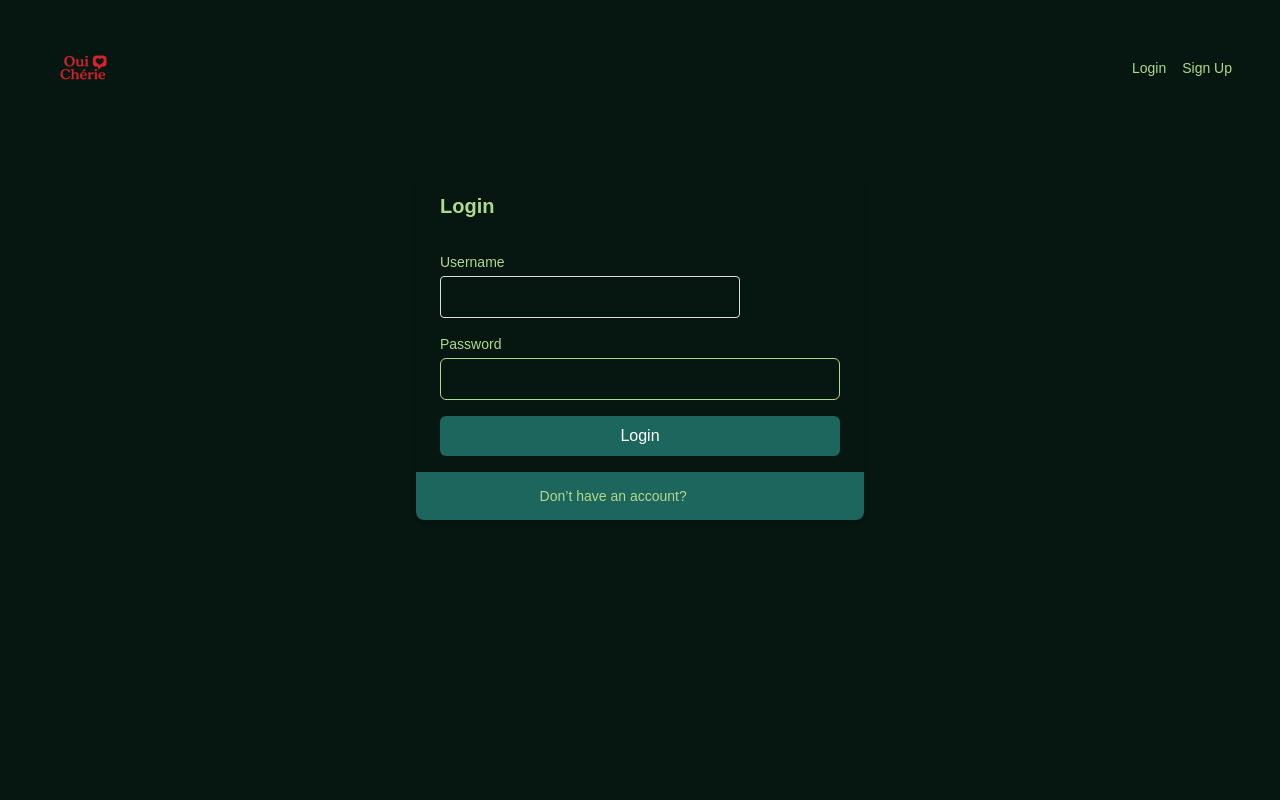
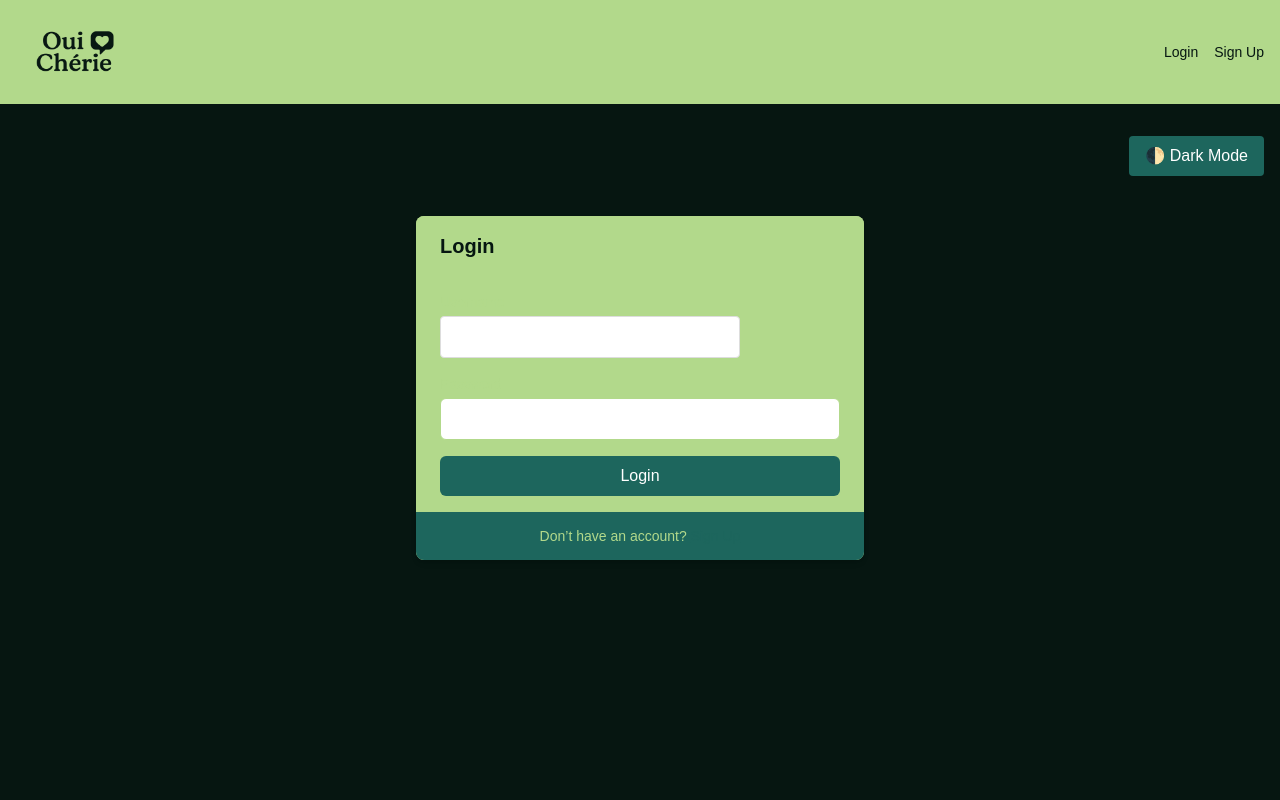
Before and after one commit to yunuscancengiz/WordQuizApp, a Python web app: template templates/login.html in a window 1280 px wide. Run offline with Jinja, Linux system fonts and the light colour scheme; the template is opened without the code that fills it, so the values that code supplies are empty; some libraries are stand-ins or nearby versions.

Commit message:
navbar and some html files updated with new color palette and tailwind

```diff
--- /dev/null
+++ b/static/js/script.js
@@ -0,0 +1,5 @@
+function toggleDarkMode() {
+  const html = document.documentElement;
+  html.classList.toggle("dark");
+  localStorage.setItem("theme", html.classList.contains("dark") ? "dark" : "light");
+}
--- a/templates/layout.html
+++ b/templates/layout.html
@@ -31,15 +31,23 @@
   <script src="https://cdn.jsdelivr.net/npm/chart.js"></script>
 </head>
 
-<body class="bg-white text-darkgreen dark:bg-darkgreen dark:text-lightgreen transition-all duration-300 min-h-screen">
+<body class="bg-lightgreen text-darkgreen dark:bg-darkgreen dark:text-lightgreen transition-all duration-300 min-h-screen">
 
   {% include 'navbar.html' %}
 
+
   <div class="container mx-auto px-4 py-8">
+
+  <!-- Dark Mode Toggle -->
+  <div class="flex justify-end mb-4">
+  <button onclick="toggleDarkMode()" class="bg-midgreen text-white px-4 py-2 rounded hover:bg-lightgreen hover:text-darkgreen transition">
+    🌓 Dark Mode
+  </button>
+  </div>
     {% block content %}
     {% endblock %}
   </div>
-
+  <script src="{{ url_for('static', path='js/script.js') }}" defer></script>
   {% block scripts %}
   {% endblock %}
 </body>
--- a/templates/login.html
+++ b/templates/login.html
@@ -1,10 +1,10 @@
 {% extends 'layout.html' %}
 
 {% block content %}
-<div class="max-w-md mx-auto mt-10 bg-white dark:bg-darkgreen rounded-lg shadow-md overflow-hidden">
+<div class="max-w-md mx-auto mt-10 bg-darkgreen dark:bg-lightgreen rounded-lg shadow-md overflow-hidden">
 
   <!-- Header -->
-  <div class="bg-darkgreen text-lightgreen px-6 py-4">
+  <div class="bg-darkgreen dark:bg-lightgreen text-lightgreen dark:text-darkgreen px-6 py-4">
     <h4 class="text-xl font-semibold mb-0">Login</h4>
   </div>
 
@@ -15,13 +15,13 @@
       <div>
         <label for="username" class="block text-sm font-medium mb-1">Username</label>
         <input type="text" name="username" id="username" autocomplete="username" required
-               class="w-full px-3 py-2 border border-lightgreen rounded-md bg-white dark:bg-darkgreen dark:text-lightgreen focus:outline-none focus:ring-2 focus:ring-midgreen">
+               class="w-full px-3 py-2 border border-lightgreen rounded-md bg-white focus:outline-none focus:ring-2 focus:ring-midgreen">
       </div>
 
       <div>
         <label for="password" class="block text-sm font-medium mb-1">Password</label>
         <input type="password" name="password" id="password" autocomplete="current-password" required
-               class="w-full px-3 py-2 border border-lightgreen rounded-md bg-white dark:bg-darkgreen dark:text-lightgreen focus:outline-none focus:ring-2 focus:ring-midgreen">
+               class="w-full px-3 py-2 border border-lightgreen rounded-md bg-white focus:outline-none focus:ring-2 focus:ring-midgreen">
       </div>
 
       <button type="submit"
@@ -32,11 +32,11 @@
   </div>
 
   <!-- Footer -->
-  <div class="bg-gray-100 dark:bg-midgreen text-center px-6 py-3">
-    <small class="text-sm text-gray-700 dark:text-lightgreen">
+  <div class="bg-midgreen dark:bg-midgreen text-center px-6 py-3">
+    <button type="submit" class="text-sm text-gray-700 text-darkgreen dark:text-lightgreen">
       Don’t have an account?
       <a href="/auth/register-page" class="text-midgreen underline hover:text-lightgreen">Sign Up</a>
-    </small>
+    </button>
   </div>
 </div>
 {% endblock %}
--- a/templates/navbar.html
+++ b/templates/navbar.html
@@ -1,16 +1,25 @@
-<nav class="bg-darkgreen text-lightgreen px-4 py-3">
-  <div class="max-w-7xl mx-auto flex items-center justify-between flex-wrap">
+<!-- Navbar -->
+<nav class="bg-darkgreen dark:bg-lightgreen text-lightgreen dark:text-darkgreen w-full">
+  <div class="max-w-7xl mx-auto px-4 py-3 flex items-center justify-between flex-wrap">
 
     <!-- Logo -->
     <div class="flex items-center flex-shrink-0 mr-6">
       <a href="/">
-        <img src="{{ url_for('static', path='logo.png') }}" alt="Oui Chérie Logo" class="h-12">
+        <!-- Dark mode için darkgreen logo -->
+        <img src="{{ url_for('static', path='logo_darkgreen.png') }}"
+            alt="Oui Chérie Logo (dark mode)"
+            class="h-20 hidden dark:block">
+
+        <!-- Light mode için lightgreen logo -->
+        <img src="{{ url_for('static', path='logo_lightgreen.png') }}"
+            alt="Oui Chérie Logo (light mode)"
+            class="h-20 block dark:hidden">
       </a>
     </div>
 
     <!-- Hamburger Menu Button -->
     <div class="block md:hidden">
-      <button class="text-lightgreen focus:outline-none" onclick="toggleNavbar()">
+      <button class="text-lightgreen dark:text-darkgreen focus:outline-none" onclick="toggleNavbar()">
         <svg class="h-6 w-6 fill-current" viewBox="0 0 24 24">
           <path d="M4 6h16M4 12h16M4 18h16"/>
         </svg>
@@ -21,21 +30,26 @@
     <div id="navbar-menu" class="w-full md:flex md:items-center md:w-auto hidden md:block">
       <ul class="md:flex md:space-x-6 text-sm font-medium">
         {% if user %}
-        <li><a href="/flashcards" class="hover:text-midgreen">Flashcard</a></li>
-        <li><a href="/ros" class="hover:text-midgreen">ROS Game</a></li>
-        <li><a href="/quiz" class="hover:text-midgreen">Quiz</a></li>
-        <li><a href="/conjugations" class="hover:text-midgreen">Conjugations</a></li>
-        <li><a href="/profile" class="hover:text-midgreen">Profile</a></li>
+        <li><a href="/flashcards" class="hover:text-midgreen transition">Flashcard</a></li>
+        <li><a href="/ros" class="hover:text-midgreen transition">ROS Game</a></li>
+        <li><a href="/quiz" class="hover:text-midgreen transition">Quiz</a></li>
+        <li><a href="/conjugations" class="hover:text-midgreen transition">Conjugations</a></li>
+        <li><a href="/profile" class="hover:text-midgreen transition">Profile</a></li>
         {% endif %}
       </ul>
 
       <ul class="mt-4 md:mt-0 md:ml-auto md:flex md:items-center md:space-x-4 text-sm">
         {% if not user %}
-        <li><a href="{{ url_for('login-page') }}" class="hover:text-midgreen">Login</a></li>
-        <li><a href="{{ url_for('register-page') }}" class="hover:text-midgreen">Sign Up</a></li>
+        <li><a href="{{ url_for('login-page') }}" class="hover:text-midgreen transition">Login</a></li>
+        <li><a href="{{ url_for('register-page') }}" class="hover:text-midgreen transition">Sign Up</a></li>
         {% else %}
         <li>
-          <button onclick="logout()" class="border border-lightgreen text-lightgreen hover:bg-lightgreen hover:text-darkgreen px-3 py-1 rounded transition duration-300">
+          <button onclick="logout()"
+                  class="border border-lightgreen dark:border-darkgreen
+                         text-lightgreen dark:text-darkgreen
+                         hover:bg-lightgreen dark:hover:bg-darkgreen
+                         hover:text-darkgreen dark:hover:text-lightgreen
+                         px-3 py-1 rounded transition duration-300">
             Logout
           </button>
         </li>
@@ -52,3 +66,11 @@
     menu.classList.toggle('hidden');
   }
 </script>
+
+<!-- (İsteğe bağlı) Margin ve padding sıfırlama -->
+<style>
+  body, html {
+    margin: 0;
+    padding: 0;
+  }
+</style>
```
Also changed, not shown: static/js/conjugation_script.js (+5 -5 lines), static/js/index_script.js (+7 -0 lines), templates/conjugation.html (+2 -10 lines), templates/conjugation_table.html (+14 -18 lines), static/logo_darkgreen.png (added), static/logo_lightgreen.png (added), static/logo_white.png (added).
